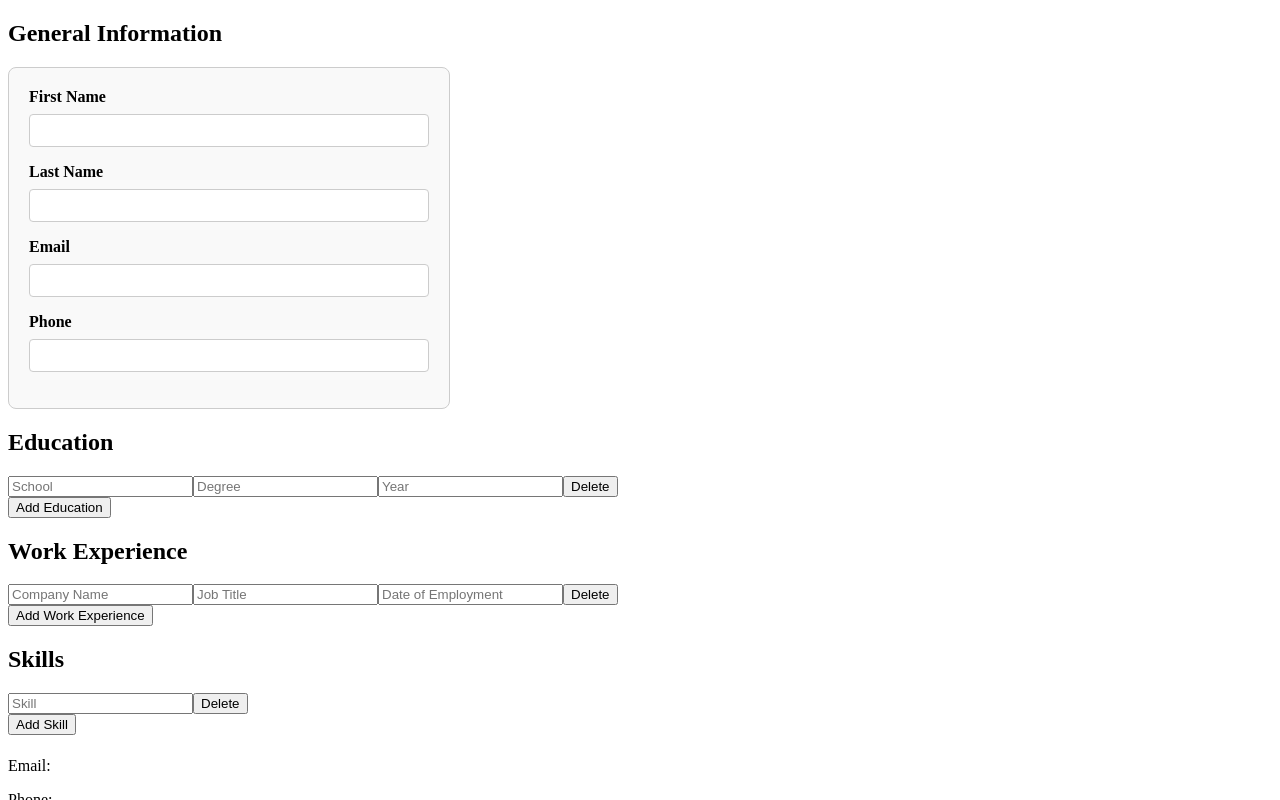
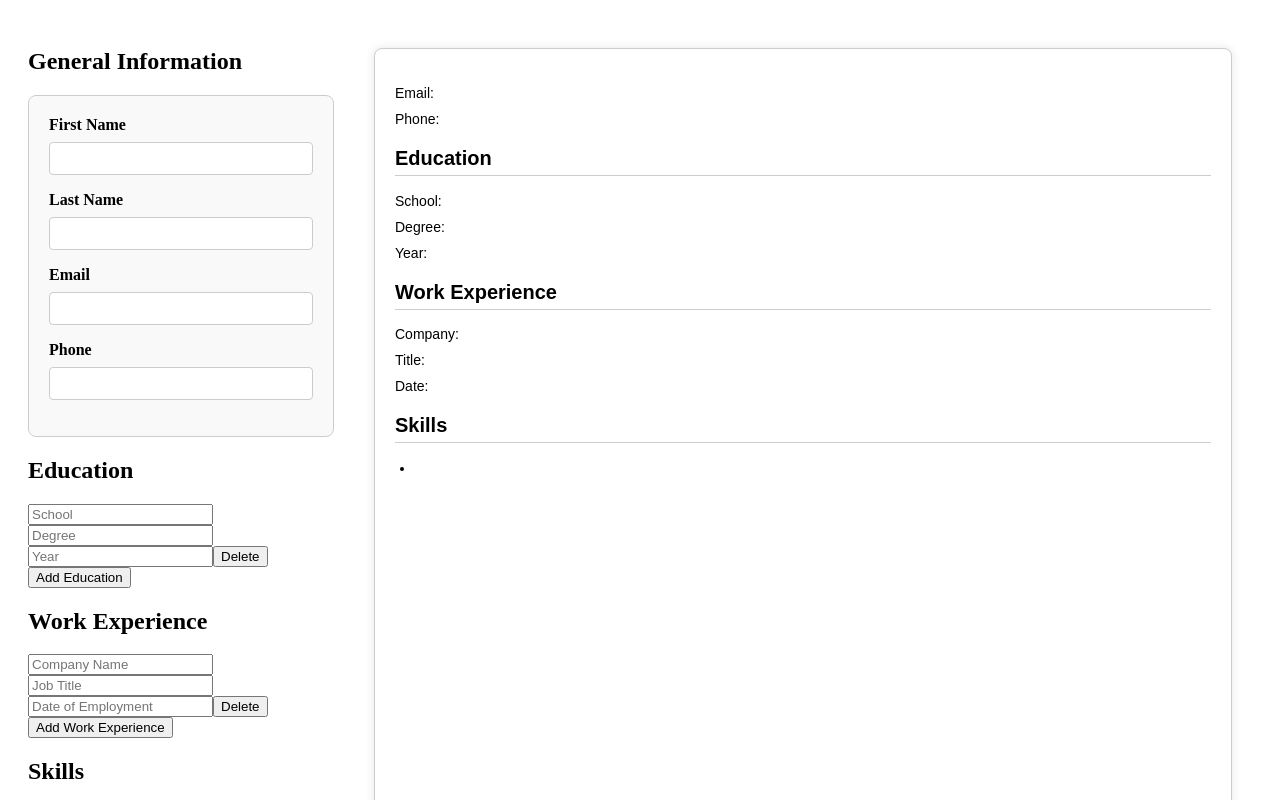
Before and after one commit to morrowdavidson/cv-creator, a React (Vite) app: page / in a window 1280 px wide. Shown: the top 800 px of the page. Built offline with nearby package versions, Linux system fonts and the light colour scheme.

Commit message:
Refactor App and CvPrint components to use styled-components for improved layout and styling

```diff
--- a/src/App.jsx
+++ b/src/App.jsx
@@ -1,6 +1,25 @@
 import { useState, useEffect } from 'react';
 import CvForm from './components/cv-form/cv-form.jsx';
 import CvPrint from './components/cv-print/cv-print.jsx';
+import styled from 'styled-components';
+
+const Container = styled.div`
+  display: flex;
+  justify-content: space-between;
+  padding: 20px;
+`;
+
+const FormWrapper = styled.div`
+  flex: 1;
+  position: sticky;
+  margin-right: 20px;
+  top: 0;
+  align-self: flex-start;
+`;
+
+const PrintWrapper = styled.div`
+  flex: 1;
+`;
 
 function App() {
   const [generalInfo, setGeneralInfo] = useState(() => {
@@ -60,7 +79,8 @@ function App() {
   }
 
   return (
-    <div>
+    <Container>
+      <FormWrapper>
         <CvForm
           generalInfo={generalInfo}
           onGeneralInfoChange={handleGeneralInfoChange}
@@ -71,13 +91,16 @@ function App() {
           skillList={skillList}
           setSkillList={setSkillList}
         />
+      </FormWrapper>
+      <PrintWrapper>
         <CvPrint
           generalInfo={generalInfo}
           educationList={educationList}
           workList={workList}
           skillList={skillList}
         />
-    </div>
+      </PrintWrapper>
+    </Container>
   );
 }
 
--- a/src/components/cv-print/cv-print.jsx
+++ b/src/components/cv-print/cv-print.jsx
@@ -1,52 +1,103 @@
 import PropTypes from 'prop-types';
+import styled from 'styled-components';
+
+const CvPrintContainer = styled.div`
+  display: flex;
+  justify-content: flex-end;
+  padding: 20px;
+`;
+
+const CvPrintWrapper = styled.div`
+  width: 8.5in; /* Standard paper width */
+  height: 11in; /* Standard paper height */
+  padding: 20px;
+  border: 1px solid #ccc;
+  border-radius: 8px;
+  background-color: #fff;
+  box-shadow: 0 0 10px rgba(0, 0, 0, 0.1);
+  overflow: auto;
+  font-family: Arial, sans-serif;
+`;
+
+const Heading1 = styled.h1`
+  margin-top: 0;
+  font-size: 24px;
+  text-align: center;
+`;
+
+const Heading2 = styled.h2`
+  margin-top: 20px;
+  font-size: 20px;
+  border-bottom: 1px solid #ccc;
+  padding-bottom: 5px;
+`;
+
+const Paragraph = styled.p`
+  margin: 0 0 10px;
+  font-size: 14px;
+`;
+
+const UnorderedList = styled.ul`
+  margin: 0 0 10px;
+  padding-left: 20px;
+  font-size: 14px;
+`;
+
+const Section = styled.div`
+  margin-bottom: 20px;
+`;
 
 function CvPrint({ generalInfo, educationList, workList, skillList }) {
   return (
-    <div>
-      <h1>
+    <CvPrintContainer>
+      <CvPrintWrapper>
+        <Heading1>
           {generalInfo.firstName} {generalInfo.lastName}
-      </h1>
+        </Heading1>
 
-      <p>Email: {generalInfo.email}</p>
-      <p>Phone: {generalInfo.phone}</p>
+        <Section>
+          <Paragraph>Email: {generalInfo.email}</Paragraph>
+          <Paragraph>Phone: {generalInfo.phone}</Paragraph>
+        </Section>
 
         {educationList.length > 0 && (
-        <>
-          <h2>Education</h2>
+          <Section>
+            <Heading2>Education</Heading2>
             {educationList.map((education, index) => (
               <div key={index}>
-              <p>School: {education.school}</p>
-              <p>Degree: {education.degree}</p>
-              <p>Year: {education.year}</p>
+                <Paragraph>School: {education.school}</Paragraph>
+                <Paragraph>Degree: {education.degree}</Paragraph>
+                <Paragraph>Year: {education.year}</Paragraph>
               </div>
             ))}
-        </>
+          </Section>
         )}
 
         {workList.length > 0 && (
-        <>
-          <h2>Work Experience</h2>
+          <Section>
+            <Heading2>Work Experience</Heading2>
             {workList.map((work, index) => (
               <div key={index}>
-              <p>Company: {work.company}</p>
-              <p>Title: {work.title}</p>
-              <p>Date: {work.date}</p>
+                <Paragraph>Company: {work.company}</Paragraph>
+                <Paragraph>Title: {work.title}</Paragraph>
+                <Paragraph>Date: {work.date}</Paragraph>
               </div>
             ))}
-        </>
+          </Section>
         )}
 
         {skillList.length > 0 && (
-        <>
-          <h2>Skills</h2>
+          <Section>
+            <Heading2>Skills</Heading2>
+            <UnorderedList>
               {skillList.map((skill, index) => (
-            <ul key={index}>
-              <li>{skill.skill}</li>
-            </ul>
+                <li key={index}>{skill.skill}</li>
               ))}
-        </>
+            </UnorderedList>
+          </Section>
         )}
-    </div>
+      </CvPrintWrapper>
+    </CvPrintContainer>
   );
 }
 
```
Lines whose indentation alone changed are shown as unchanged.
